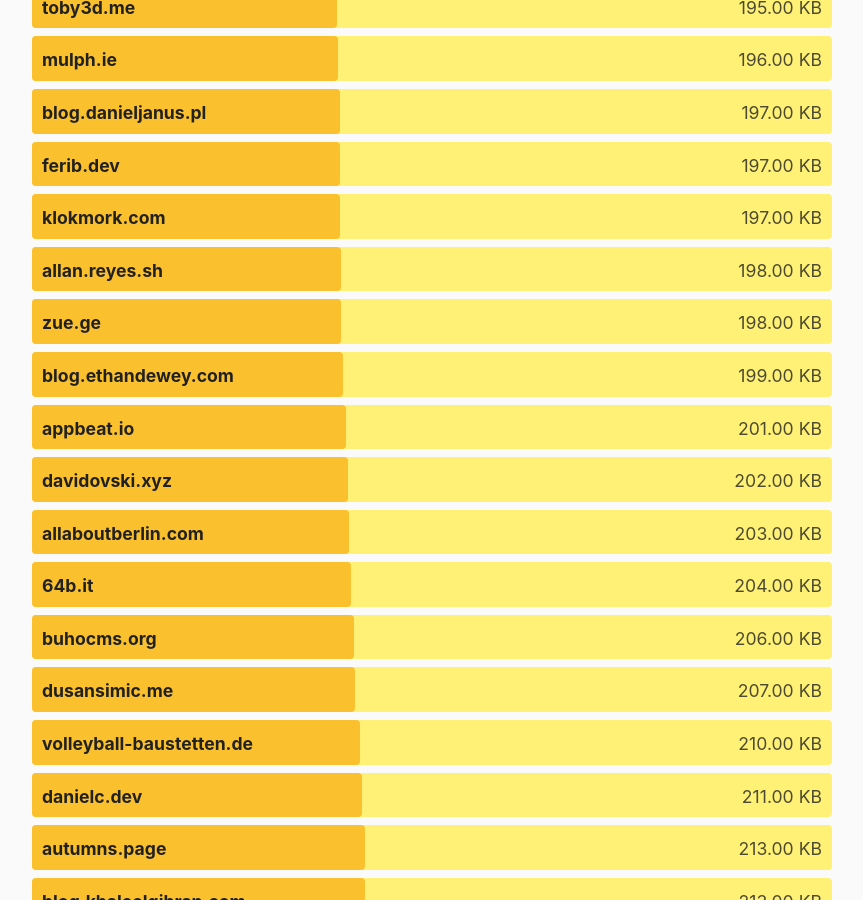
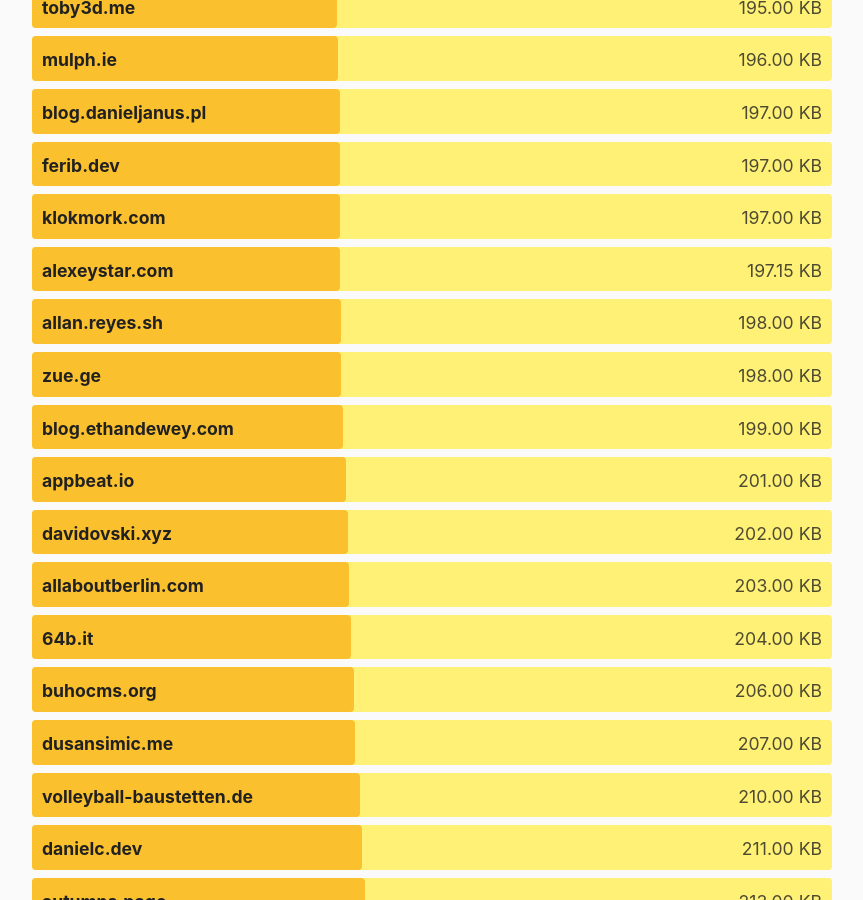
Before and after one commit to kevquirk/512kb.club, a Jekyll site: the page built from index.md, in a window 1280 px wide and 900 px high, scrolled down 29678 px. Shown: the whole window, without its empty margins (208-1071 px from the left). Built offline with Jekyll 4.4.1, drawn with Linux system fonts in a browser that asks for light colours.

Commit message:
Update sites.yml
https://radar.cloudflare.com/scan/dacd0240-3f19-4725-9c3a-c72e8205e6c9/summary

```diff
--- a/_data/sites.yml
+++ b/_data/sites.yml
@@ -153,6 +153,11 @@
   size: 91.2
   last_checked: 2022-05-15
 
+- domain: alexeystar.com
+  url: https://alexeystar.com/
+  size: 197.15
+  last_checked: 2024-01-09
+
 - domain: alexmolas.com
   url: https://www.alexmolas.com
   size: 230
```
